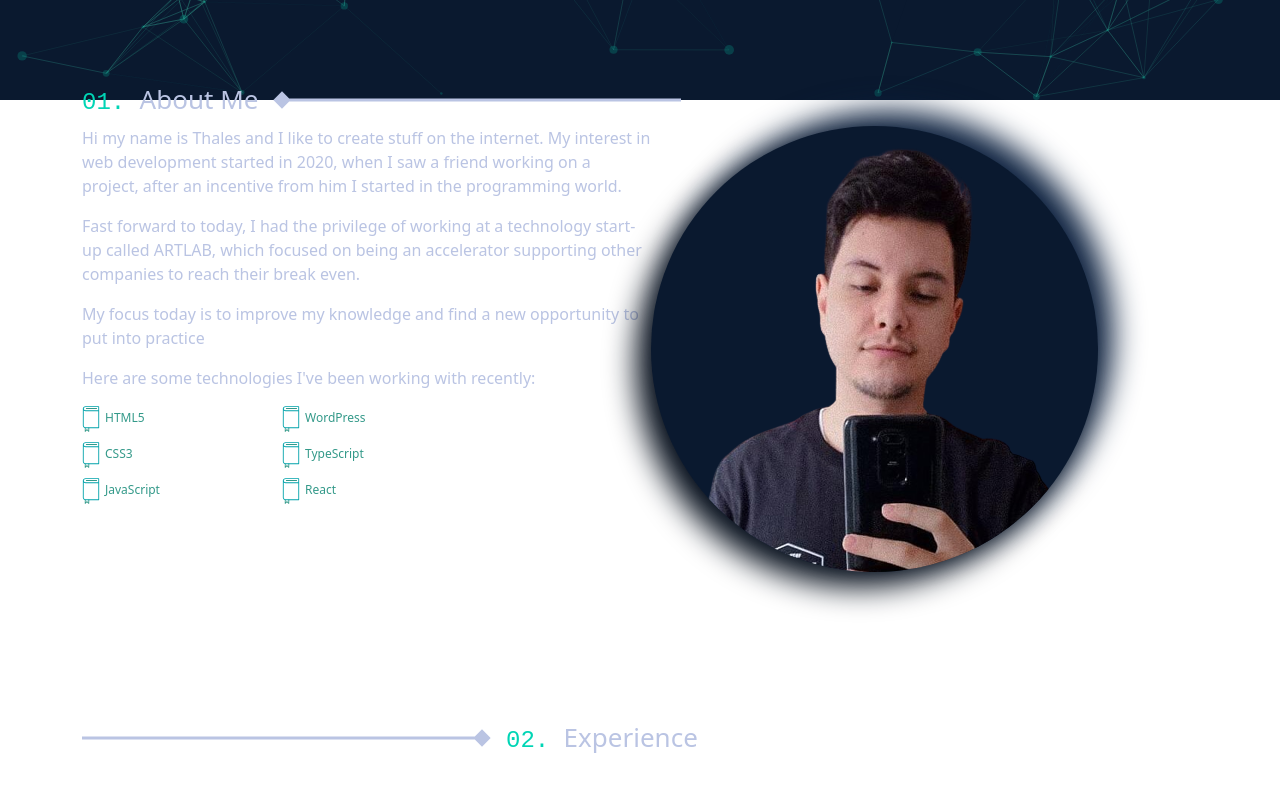
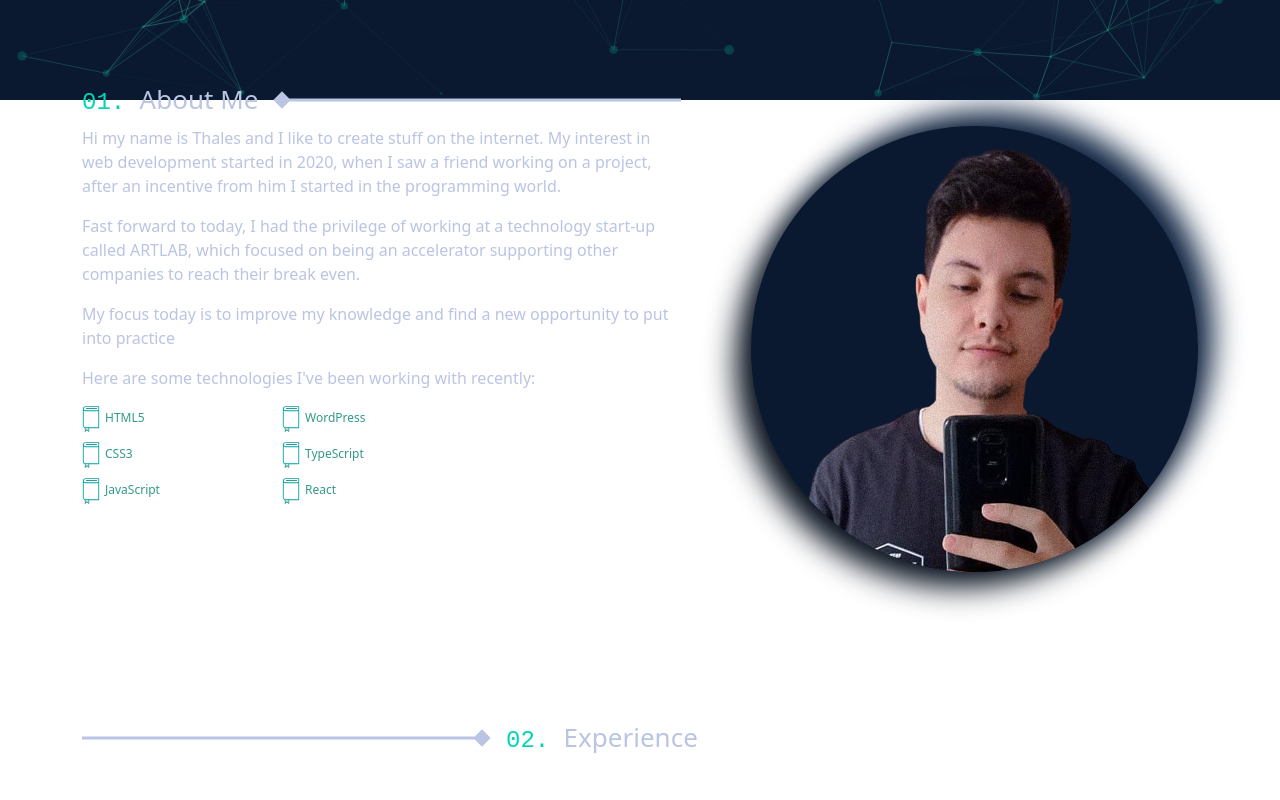
Before and after one commit to thalesfelippe/portfolio, a React (Create React App) app: page / in a window 1280 px wide. Shown: the part 700-1500 px from the top of the page. Built offline with nearby package versions, Linux system fonts and the light colour scheme.

Commit message:
media query phone

```diff
--- a/src/App.css
+++ b/src/App.css
@@ -738,6 +738,7 @@ nav.navbar .navbar-nav a.nav-link.navbar-link.active {
   color: #BAC4E3;
   margin-bottom: 30px;
   max-width: 400px;
+  text-align: center;
 }
 /* Contact */
 
@@ -810,7 +811,9 @@ nav.navbar .navbar-nav a.nav-link.navbar-link.active {
   }
 
   .experience-card-list {
-    display: block;
+    display: flex;
+    flex-direction: column;
+    align-items: center;
   }
 
   .react-multiple-carousel__arrow {
@@ -879,7 +882,9 @@ nav.navbar .navbar-nav a.nav-link.navbar-link.active {
 
 /* Small devices (portrait tablets and large phones, 600px and up) */
 @media only screen and (min-width: 600px) {
-
+  .inner-avatar {
+    margin-right: 0px;
+  }
 }
 
 /* Medium devices (landscape tablets, 768px and up) */
```
